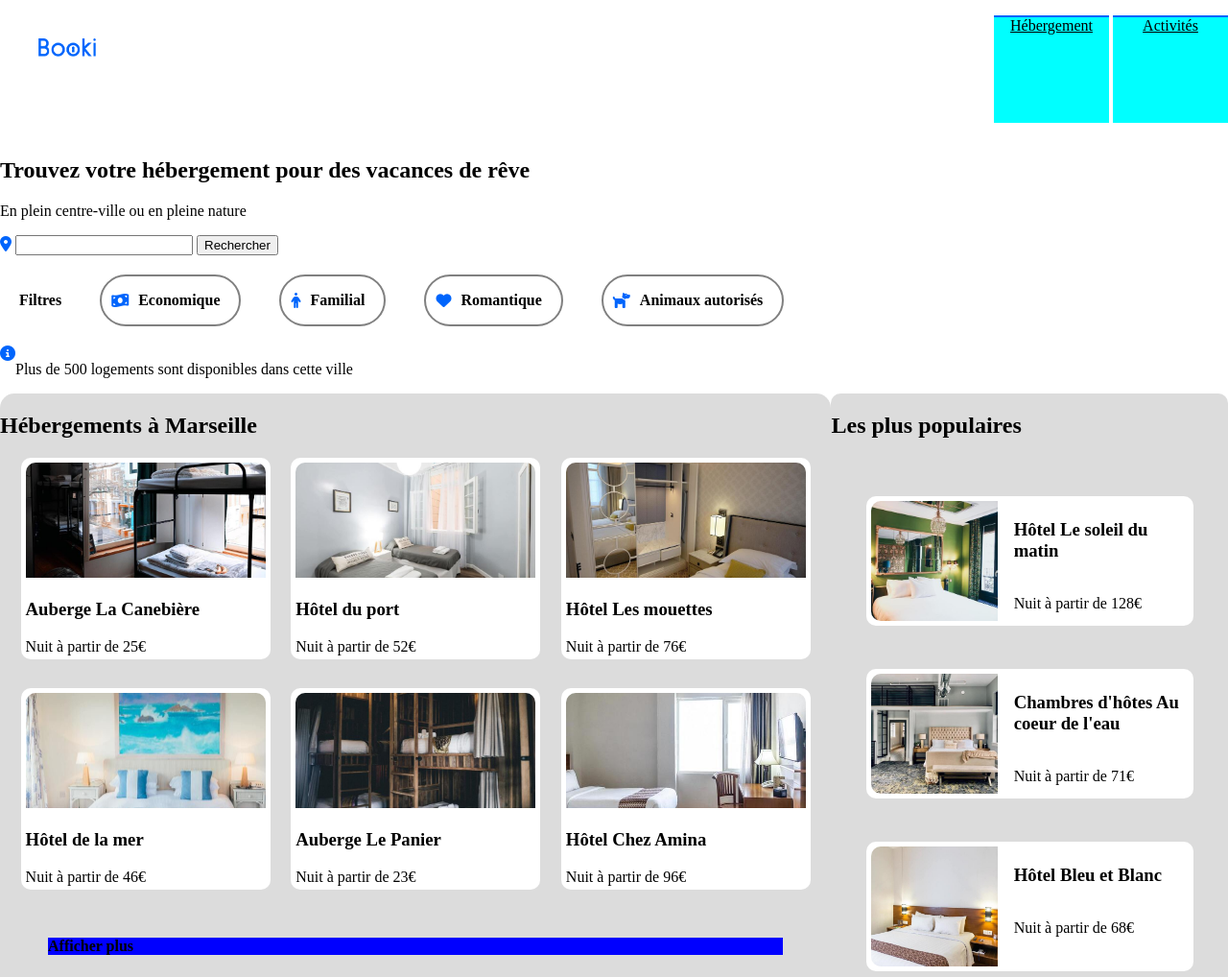
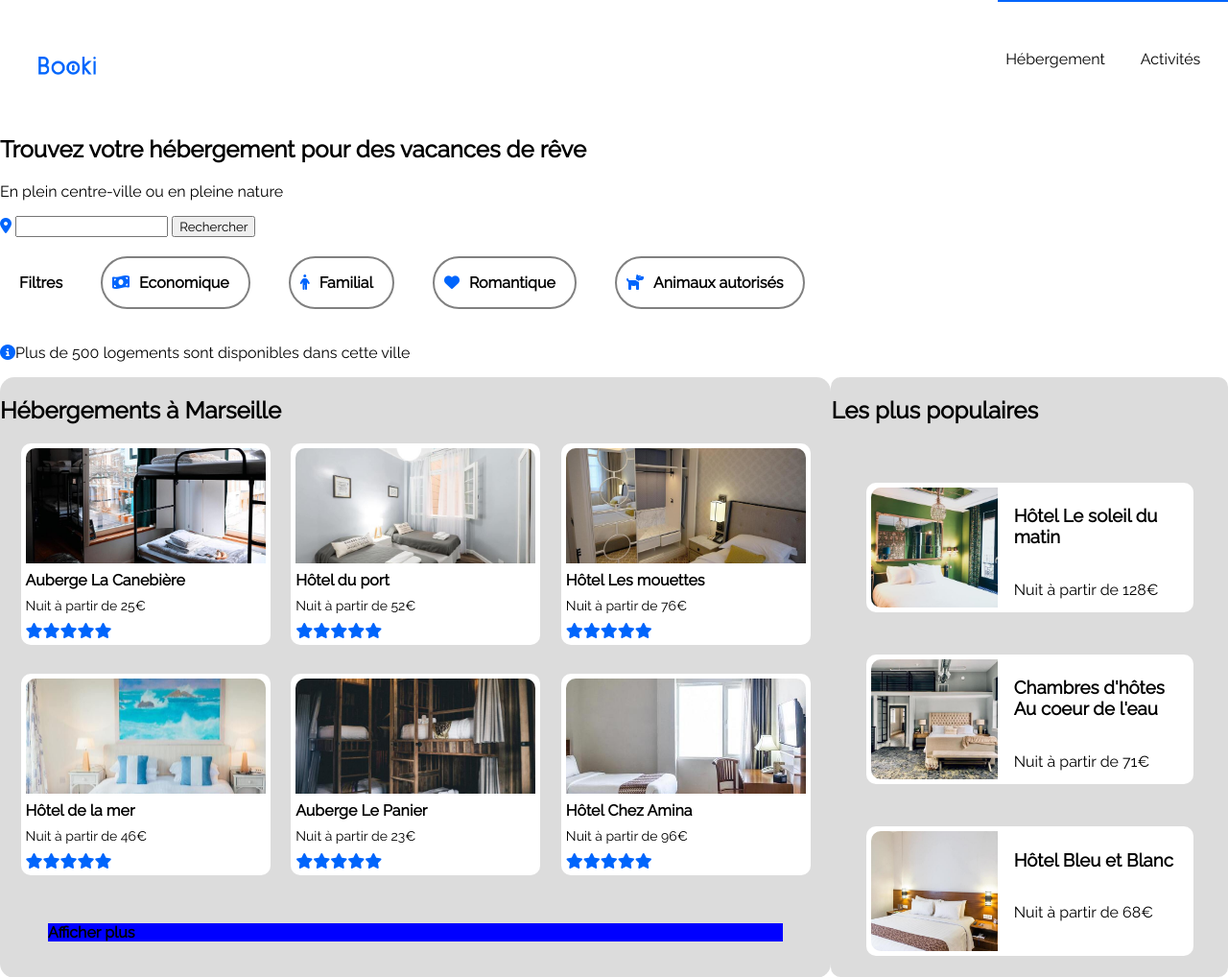
Before and after one commit to AlexandreBaumann/projet2-Booki, a plain HTML site: page index.html in a window 1280 px wide. Shown: the top 1018 px of the page at 96% size. Drawn offline with Linux system fonts and the light colour scheme; some icons are missing.

Commit message:
Pre-changement liste herbergement

```diff
--- a/index.html
+++ b/index.html
@@ -7,6 +7,9 @@
     <Link rel="stylesheet" href ="style.css">
     <script src="https://kit.fontawesome.com/6ea0c2bce2.js" crossorigin="anonymous"></script>
     <title> Booki, l'hébergement de rêve pour vos vacances</title>
+    <link rel="preconnect" href="https://fonts.googleapis.com">
+    <link rel="preconnect" href="https://fonts.gstatic.com" crossorigin>
+    <link href="https://fonts.googleapis.com/css2?family=Raleway&display=swap" rel="stylesheet">
 </head>
 
 <body>
@@ -16,10 +19,9 @@
             <nav id="primary-menu">
                 <ul>
                     <li><a href=" #">Hébergement </a></li>
-                    <li><a href=" #">Activités </a></li>
+                    <li><a href="/activites/">Activités </a></li>
                 </ul>
             </nav>
-
         </header>
         <main>
             <section id=partie-superieure >
@@ -32,6 +34,7 @@
                     <input type ="button" value="Rechercher">
                 </div>
                 <div id="container-filtres">
+                <!--  Filtres -->
                     <div>
                         <p> Filtres </p>
                     </div>
@@ -52,57 +55,58 @@
                         <p> Animaux autorisés </p>
                     </div>
                 </div>
-                <div class="flex">
+                <div id="nb-logements">
                     <i class="fa-solid fa-circle-info"></i>
                     <p> Plus de 500 logements sont disponibles dans cette ville </p>
                 </div>
 
             </section>
-
             <section id="partie-hebergement" >
                 <div class=container-fond-gris id=principal-hebergements>
+                <!--  Liste de 6 hébergements -->
                     <h2> Hébergements à Marseille </h2>
                     <div id="liste-hebergements">
                         <article>
                             <img src="Images/hebergements/4_small/1auberge-canebiere.jpg" alt="">
                             <h3> Auberge La Canebière </h3>
                             <p> Nuit à partir de 25€</p>
-                            <i class=""></i>
+                            <div> <i class="fa-solid fa-star"></i><i class="fa-solid fa-star"></i><i class="fa-solid fa-star"></i><i class="fa-solid fa-star"></i><i class="fa-solid fa-star" class="blanche"></i></div>
                         </article>
                         <article>
                             <img src="Images/hebergements/4_small/2hotel-du-port.jpg" alt="">
                             <h3> Hôtel du port </h3>
                             <p> Nuit à partir de 52€</p>
-                            <i class=""></i>
+                            <div> <i class="fa-solid fa-star"></i><i class="fa-solid fa-star"></i><i class="fa-solid fa-star"></i><i class="fa-solid fa-star"></i><i class="fa-solid fa-star" class="blanche"></i></div>
                         </article>
                         <article>
                             <img src="Images/hebergements/4_small/3hotel-les-mouettes.jpg" alt="">
                             <h3> Hôtel Les mouettes </h3>
                             <p>Nuit à partir de 76€</p>
-                            <i class=""></i>
+                            <div> <i class="fa-solid fa-star"></i><i class="fa-solid fa-star"></i><i class="fa-solid fa-star"></i><i class="fa-solid fa-star"></i><i class="fa-solid fa-star" class="blanche"></i></div>
                         </article>
                         <article>
                             <img src="Images/hebergements/4_small/4hotel-de-la-mer.jpg" alt="">
                             <h3> Hôtel de la mer</h3>
                             <p>Nuit à partir de 46€</p>
-                            <i class=""></i>
+                            <div> <i class="fa-solid fa-star"></i><i class="fa-solid fa-star"></i><i class="fa-solid fa-star"></i><i class="fa-solid fa-star"></i><i class="fa-solid fa-star" class="blanche"></i></div>
                         </article>
                         <article>
                             <img src="Images/hebergements/4_small/5auberge-le-panier.jpg" alt="">
                             <h3> Auberge Le Panier</h3>
                             <p>Nuit à partir de 23€</p>
-                            <i class=""></i>
+                            <div> <i class="fa-solid fa-star"></i><i class="fa-solid fa-star"></i><i class="fa-solid fa-star"></i><i class="fa-solid fa-star"></i><i class="fa-solid fa-star" class="blanche"></i></div>
                         </article>
                         <article>
                             <img src="Images/hebergements/4_small/6hotel-chez-amina.jpg" alt="">
                             <h3> Hôtel Chez Amina </h3>
                             <p>Nuit à partir de 96€</p>
-                            <i class=""></i>
+                            <div> <i class="fa-solid fa-star"></i><i class="fa-solid fa-star"></i><i class="fa-solid fa-star"></i><i class="fa-solid fa-star"></i><i class="fa-solid fa-star" class="blanche"></i></div>
                         </article>
                     </div>
                     <p id="afficherplus"> Afficher plus </p>
                 </div>
                 <aside class=container-fond-gris id="sidebar-hebergements">
+                <!--  Sidebar -->
                     <div>
                         <h2> Les plus populaires </h2>
                         <i class="fa-solid fa-chart-line-up"></i>
@@ -134,6 +138,7 @@
                 </aside>
             </section>
             <section>
+                <!--  Activités -->
                 <h2> Activités à Marseille </h2>
                 <div id="activites">
                     <figure>
--- a/style.css
+++ b/style.css
@@ -1,6 +1,8 @@
 
 
-
+* {
+    font-family: 'Raleway', sans-serif;
+}
 
 body {
     max-width  : 1400px;
@@ -12,11 +14,18 @@ body {
 
 i {
     color: #0065FC;
-    align-items: center;
+}
+i #blanche {
+    color: rgba(128, 128, 128, 0.527);
 }
 a {
     color: black;
+    text-decoration: none;
 }
+a:hover {
+    color: #0065FC;
+}
+
 #container {
 }
 
@@ -25,8 +34,8 @@ a {
 
 header {
     display: flex;
-    margin:0px;
-    padding: 0px;
+    align-items: center;
+
 }
 header img {
     width: 60px;
@@ -35,21 +44,27 @@ header img {
     margin-left: 40px;
     margin-bottom: 20px;
 }
+
+
 #primary-menu {
     margin-left: auto;
-    margin-top: 0px;
 }
-
-
+#primary-menu ul {
+    margin: 0px;
+    display: flex;
+    justify-content: center;
+    align-items: center;
+}
 
 #primary-menu ul li {
     list-style-type: none ;
-    display : inline-block;
+    display : block;
     border-top: 2px solid #0065FC;
-    height: 110px;
     width: 120px;
-    background-color: aqua;
     text-align: center;
+    padding-top: 50px;
+    padding-bottom: 50px;
+    text-decoration: none;
 }
 
 #primary-menu ul li:visited {
@@ -90,11 +105,14 @@ header img {
 }
 .filtres p {
     padding: 0px 20px 0px 0px;
+}
+.filtres.active {
+    background-color: lightblue;
+}
 
-}
-.flex {
+#nb-logements {
     display: flex;
-
+    align-items:baseline;
 }
 
         /* -------------------------- main - Listes -----------------------*/
@@ -121,6 +139,9 @@ principal-hebergements h2 {
 }
 
 #liste-hebergements article {
+    display: flex;
+    flex-direction: column;
+    justify-content: space-evenly;
     height: 200px;
     width: 250px;
     overflow: hidden;
@@ -128,6 +149,17 @@ principal-hebergements h2 {
     padding: 5px;
     border-radius: 10px;
 }
+#liste-hebergements h3 {
+    font-size: 16px;
+    margin-top: auto;
+    margin-bottom: 9px;
+}
+#liste-hebergements p {
+    font-size: 14px;
+    margin-top: 0px;
+    margin-bottom: 9px;
+}
+
 #liste-hebergements img {
     width: 100%;
     height: 60%;
```
